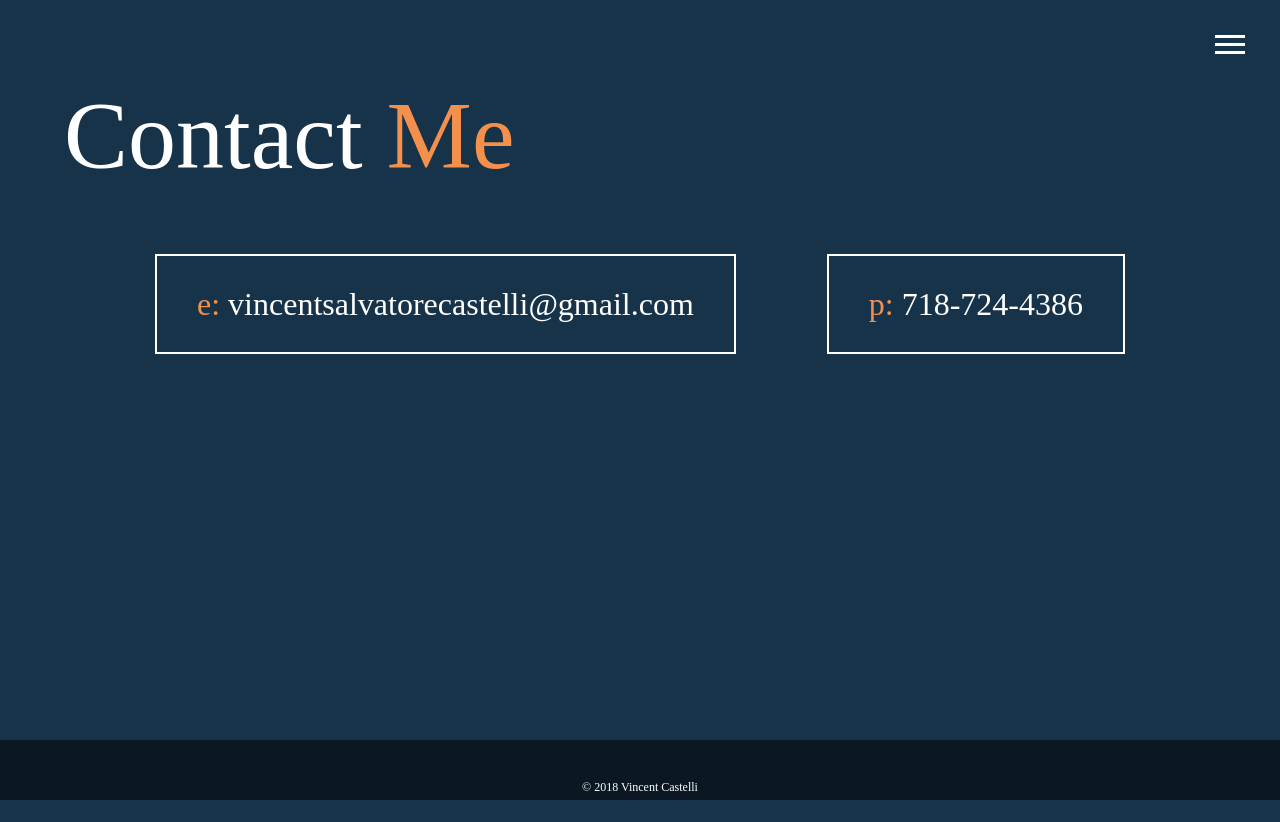
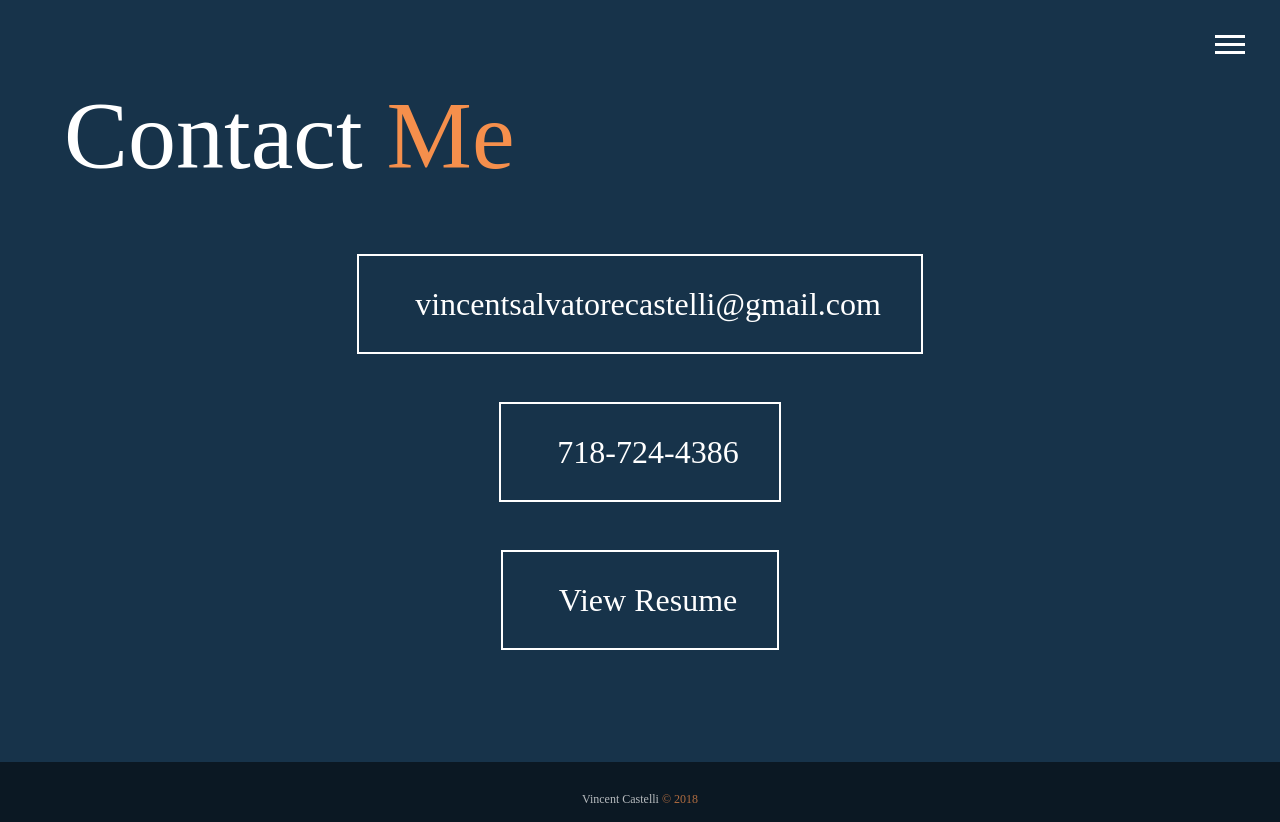
Before and after one commit to VincentCastelli/vincent-site, a React app: page /contact in a window 1280 px wide. Before the commit the page ends 800 px from the top, so only its background shows below. Built offline with nearby package versions, Linux system fonts and the light colour scheme; the HTML template or start-up script is replaced by a standard one.

Commit message:
Modifications to background overlay; added link to resume;  finished contact me component.

```diff
--- a/scss/_config.scss
+++ b/scss/_config.scss
@@ -17,7 +17,7 @@ $background-opacity: 0.8;
 
       &:after {
         content: '';
-        position: absolute;
+        position: fixed;
         top: 0;
         right: 0;
         width: 100%;
--- a/scss/main.scss
+++ b/scss/main.scss
@@ -145,6 +145,7 @@ main {
 .contact-info {
   display: flex;
   flex-wrap: wrap;
+  flex-direction: column;
   justify-content: space-evenly;
   align-items: center;
   margin-top: 1rem;
@@ -194,8 +195,8 @@ main {
 }
 
 .main-footer p {
-  padding-top: 10px;
   font-size: 12px;
+  opacity: 0.7;
 }
 
 @import 'mobile';
--- a/src/App.jsx
+++ b/src/App.jsx
@@ -65,7 +65,8 @@ class App extends Component {
         </main>
         <footer className="main-footer">
           <p>
-            &copy; 2018 Vincent Castelli
+          Vincent Castelli&nbsp;
+            <span className="text-secondary">&copy; 2018</span>
           </p>
         </footer>
       </div>
--- a/src/components/Contact.jsx
+++ b/src/components/Contact.jsx
@@ -12,15 +12,23 @@ const Contact = () => {
       <div className="contact-info">
         <div>
           <span className="text-secondary">
-            e:&nbsp;
+            <i className="fas fa-envelope">&nbsp;&nbsp;</i>
           </span>
           vincentsalvatorecastelli@gmail.com
         </div>
         <div>
           <span className="text-secondary">
-            p:&nbsp;
+            <i className="fas fa-phone">&nbsp;&nbsp;</i>
           </span>
           718-724-4386
+        </div>
+        <div>
+          <a href="https://docs.google.com/document/d/1E4it7w8Bz7jZMUWMNiB0cHNRluC0i-8GVlrvD_OppiA/edit?usp=sharing" target="_blank" rel="noopener noreferrer">
+            <span className="text-secondary">
+              <i className="fas fa-file">&nbsp;&nbsp;</i>
+            </span>
+            View Resume
+          </a>
         </div>
       </div>
     </div>
```
Also changed, not shown: 1 other file (tests, documents, lock files or other folders).
